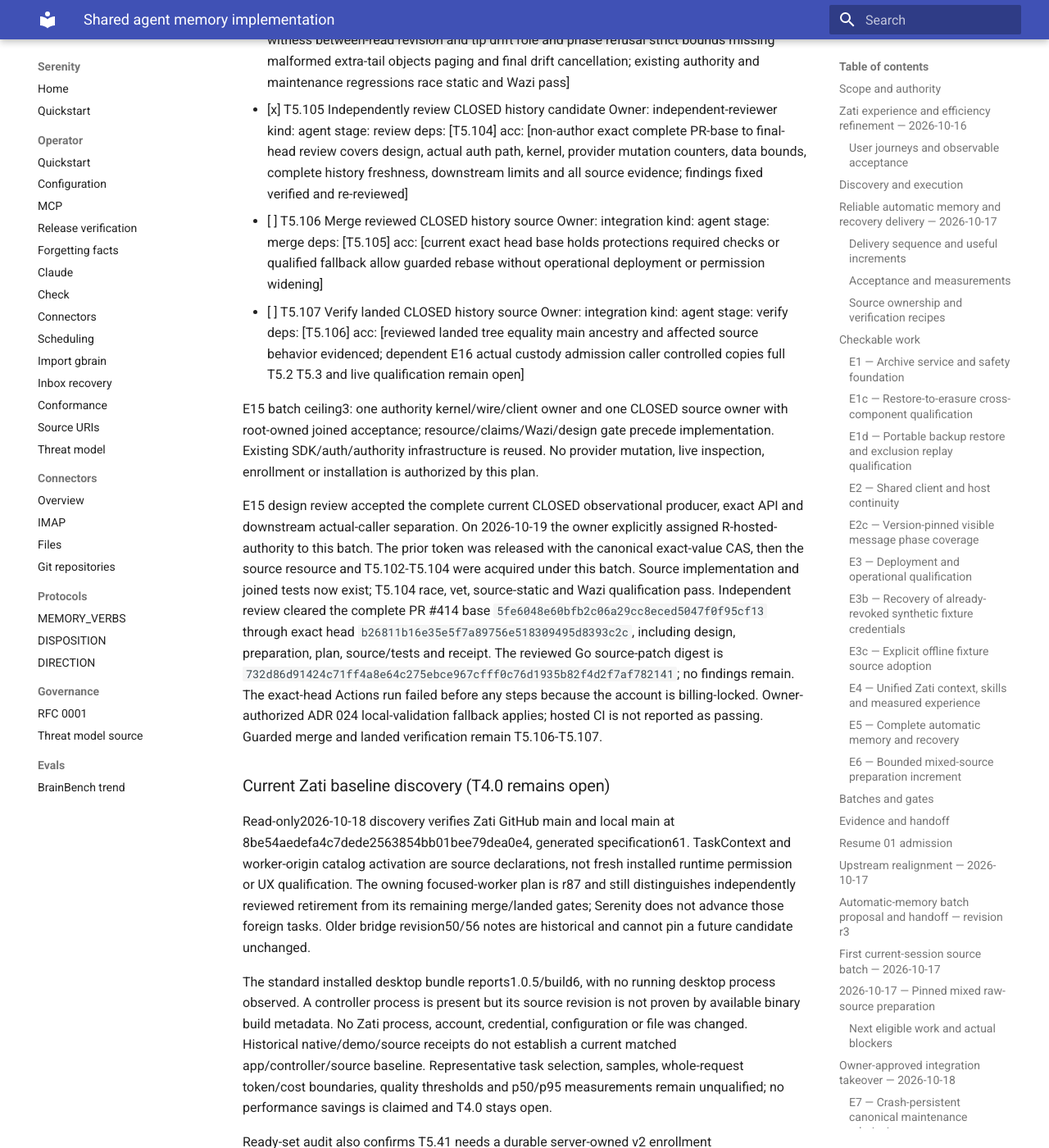
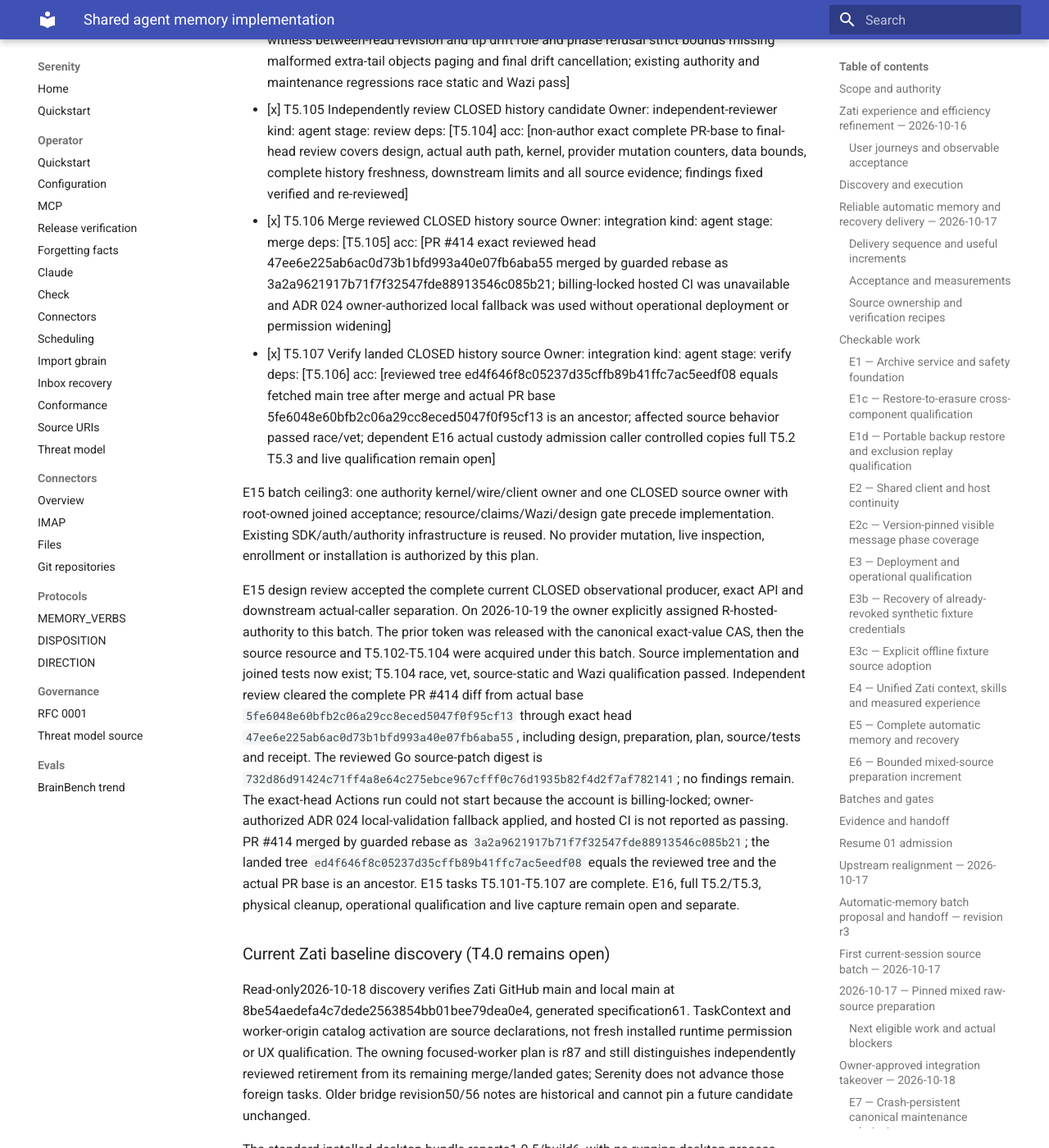
Before and after one commit to sirerun/serenity, an MkDocs documentation site: the page built from docs/plans/shared-agent-memory-implementation-20261016.md, in a window 1280 px wide and 1400 px high, scrolled down 57015 px. Shown: the whole window at 82% size. Built offline with MkDocs 1.6.1 and Material for MkDocs 9.7.7, drawn with Linux system fonts in a browser that asks for light colours.

Commit message:
Record landed CLOSED history source evidence

```diff
--- a/docs/plans/shared-agent-memory-implementation-20261016.md
+++ b/docs/plans/shared-agent-memory-implementation-20261016.md
@@ -1033,8 +1033,8 @@ the source resource and T5.102-T5.104 are now held by this integration batch.
 - [x] T5.103 Implement authenticated complete CLOSED history source  Owner: integration  kind: agent  stage: implement  deps: [T5.102]  acc: [existing authenticated owner client and trusted CLOSED source verify full bounded deletion history against exact current position epoch witness anchor with detached snapshot and fresh recheck; no cut or live lease required and no host coldness authority is invented]
 - [x] T5.104 Qualify joined CLOSED current-history source  Owner: integration  kind: agent  stage: verify  deps: [T5.103]  acc: [real server client observer tests cover no-cut empty CLOSED newer exclusions historical expired cuts generations zero-mutation pending and state witness mismatch actual restored/rebound CLOSED observation malformed and oversized latest witness between-read revision and tip drift role and phase refusal strict bounds missing malformed extra-tail objects paging and final drift cancellation; existing authority and maintenance regressions race static and Wazi pass]
 - [x] T5.105 Independently review CLOSED history candidate  Owner: independent-reviewer  kind: agent  stage: review  deps: [T5.104]  acc: [non-author exact complete PR-base to final-head review covers design, actual auth path, kernel, provider mutation counters, data bounds, complete history freshness, downstream limits and all source evidence; findings fixed verified and re-reviewed]
-- [ ] T5.106 Merge reviewed CLOSED history source  Owner: integration  kind: agent  stage: merge  deps: [T5.105]  acc: [current exact head base holds protections required checks or qualified fallback allow guarded rebase without operational deployment or permission widening]
-- [ ] T5.107 Verify landed CLOSED history source  Owner: integration  kind: agent  stage: verify  deps: [T5.106]  acc: [reviewed landed tree equality main ancestry and affected source behavior evidenced; dependent E16 actual custody admission caller controlled copies full T5.2 T5.3 and live qualification remain open]
+- [x] T5.106 Merge reviewed CLOSED history source  Owner: integration  kind: agent  stage: merge  deps: [T5.105]  acc: [PR #414 exact reviewed head 47ee6e225ab6ac0d73b1bfd993a40e07fb6aba55 merged by guarded rebase as 3a2a9621917b71f7f32547fde88913546c085b21; billing-locked hosted CI was unavailable and ADR 024 owner-authorized local fallback was used without operational deployment or permission widening]
+- [x] T5.107 Verify landed CLOSED history source  Owner: integration  kind: agent  stage: verify  deps: [T5.106]  acc: [reviewed tree ed4f646f8c05237d35cffb89b41ffc7ac5eedf08 equals fetched main tree after merge and actual PR base 5fe6048e60bfb2c06a29cc8eced5047f0f95cf13 is an ancestor; affected source behavior passed race/vet; dependent E16 actual custody admission caller controlled copies full T5.2 T5.3 and live qualification remain open]
 
 E15 batch ceiling3: one authority kernel/wire/client owner and one CLOSED source
 owner with root-owned joined acceptance; resource/claims/Wazi/design gate precede
@@ -1046,15 +1046,20 @@ exact API and downstream actual-caller separation. On 2026-10-19 the owner
 explicitly assigned R-hosted-authority to this batch. The prior token was released
 with the canonical exact-value CAS, then the source resource and T5.102-T5.104
 were acquired under this batch. Source implementation and joined tests now exist;
-T5.104 race, vet, source-static and Wazi qualification pass. Independent review
-cleared the complete PR #414 base `5fe6048e60bfb2c06a29cc8eced5047f0f95cf13`
-through exact head `b26811b16e35e5f7a89756e518309495d8393c2c`, including design,
-preparation, plan, source/tests and receipt. The reviewed Go source-patch digest
-is `732d86d91424c71ff4a8e64c275ebce967cfff0c76d1935b82f4d2f7af782141`; no
-findings remain. The exact-head Actions run failed before any steps because the
-account is billing-locked. Owner-authorized ADR 024 local-validation fallback
-applies; hosted CI is not reported as passing. Guarded merge and landed
-verification remain T5.106-T5.107.
+T5.104 race, vet, source-static and Wazi qualification passed. Independent review
+cleared the complete PR #414 diff from actual base
+`5fe6048e60bfb2c06a29cc8eced5047f0f95cf13` through exact head
+`47ee6e225ab6ac0d73b1bfd993a40e07fb6aba55`, including design, preparation, plan,
+source/tests and receipt. The reviewed Go source-patch digest is
+`732d86d91424c71ff4a8e64c275ebce967cfff0c76d1935b82f4d2f7af782141`; no
+findings remain. The exact-head Actions run could not start because the account
+is billing-locked; owner-authorized ADR 024 local-validation fallback applied,
+and hosted CI is not reported as passing. PR #414 merged by guarded rebase as
+`3a2a9621917b71f7f32547fde88913546c085b21`; the landed tree
+`ed4f646f8c05237d35cffb89b41ffc7ac5eedf08` equals the reviewed tree and the
+actual PR base is an ancestor. E15 tasks T5.101-T5.107 are complete. E16, full
+T5.2/T5.3, physical cleanup, operational qualification and live capture remain
+open and separate.
 
 ### Current Zati baseline discovery (T4.0 remains open)
 
```
Also changed, not shown: docs/receipts/2026-10-19-closed-history-source.md (+16 -6 lines).
